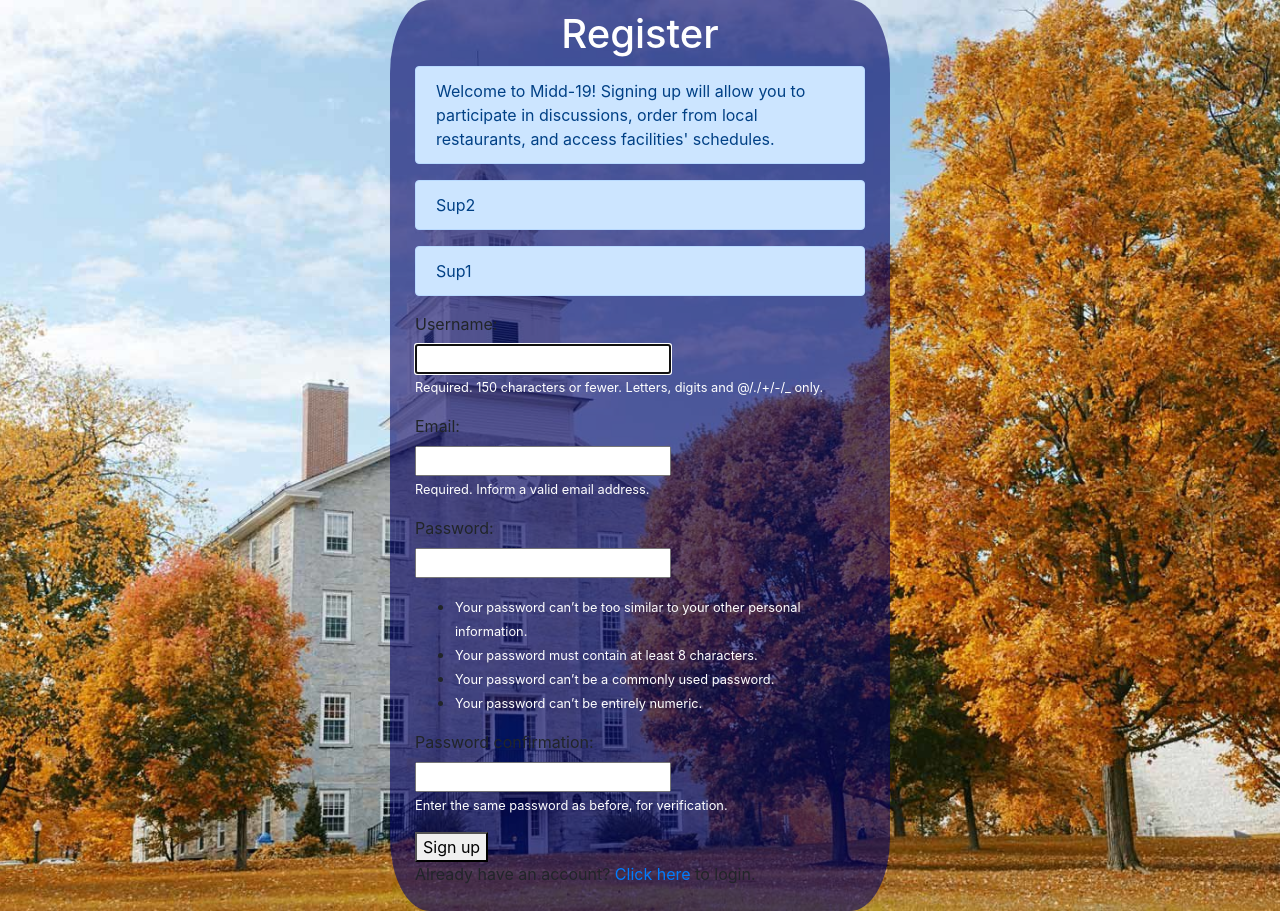
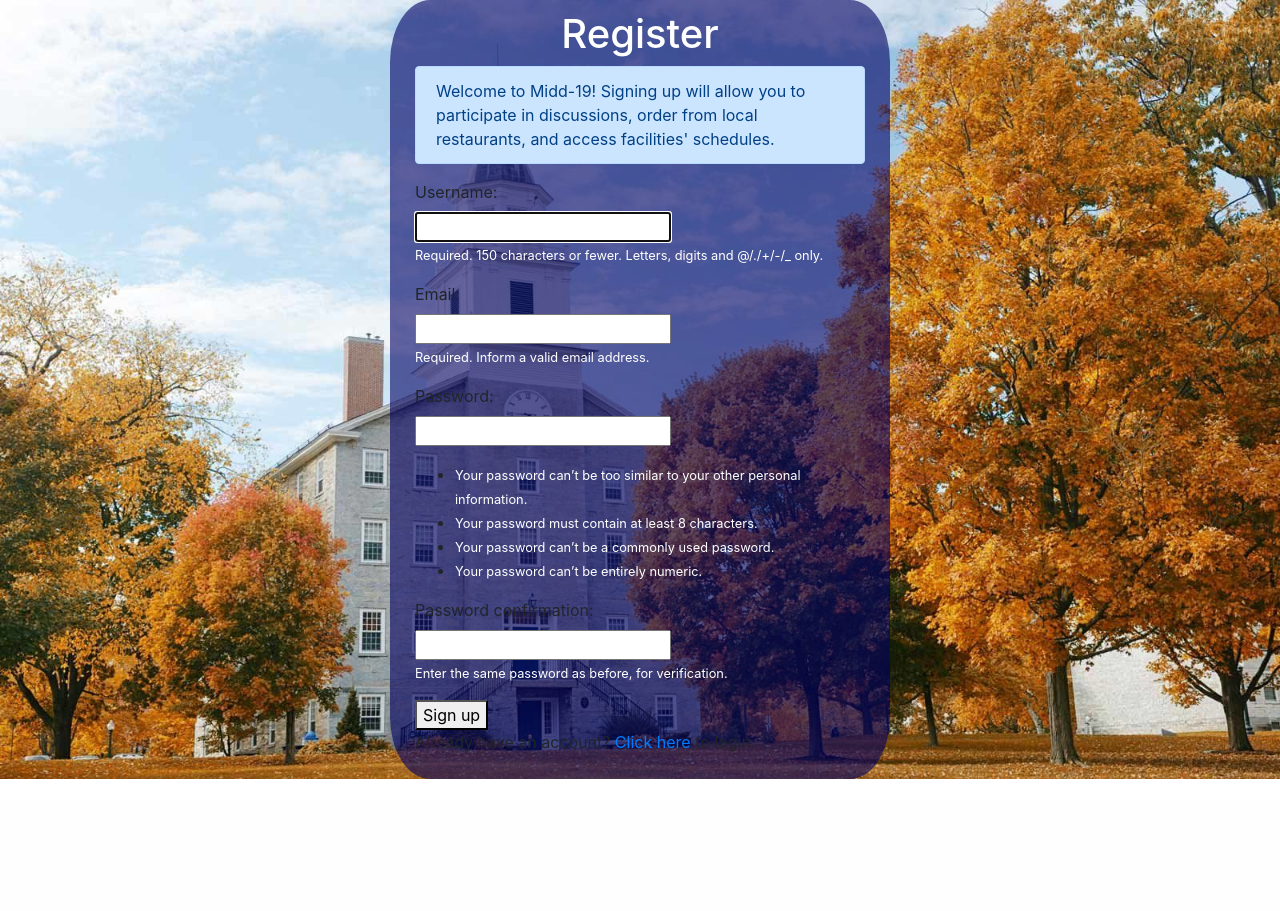
Before and after one commit to nestoreo/SierraNevadaCA-WaterAnalysis, a Django app: page /register in a window 1280 px wide. After the commit the page ends 779 px from the top, so only its background shows below. Run offline with Django 3.2, Linux system fonts and the light colour scheme; some libraries are stand-ins or nearby versions.

Commit message:
Update register.html

```diff
--- a/midd19/templates/midd19/register.html
+++ b/midd19/templates/midd19/register.html
@@ -9,12 +9,6 @@
       <h1 class="h1-login">Register</h1>
       <div class="alert alert-primary" role="alert">
         Welcome to Midd-19! Signing up will allow you to participate in discussions, order from local restaurants, and access facilities' schedules.
-      </div>
-      <div class="alert alert-primary" role="alert">
-        Sup2
-      </div>
-      <div class="alert alert-primary" role="alert">
-        Sup1
       </div>
 
       {% if message %}
```
